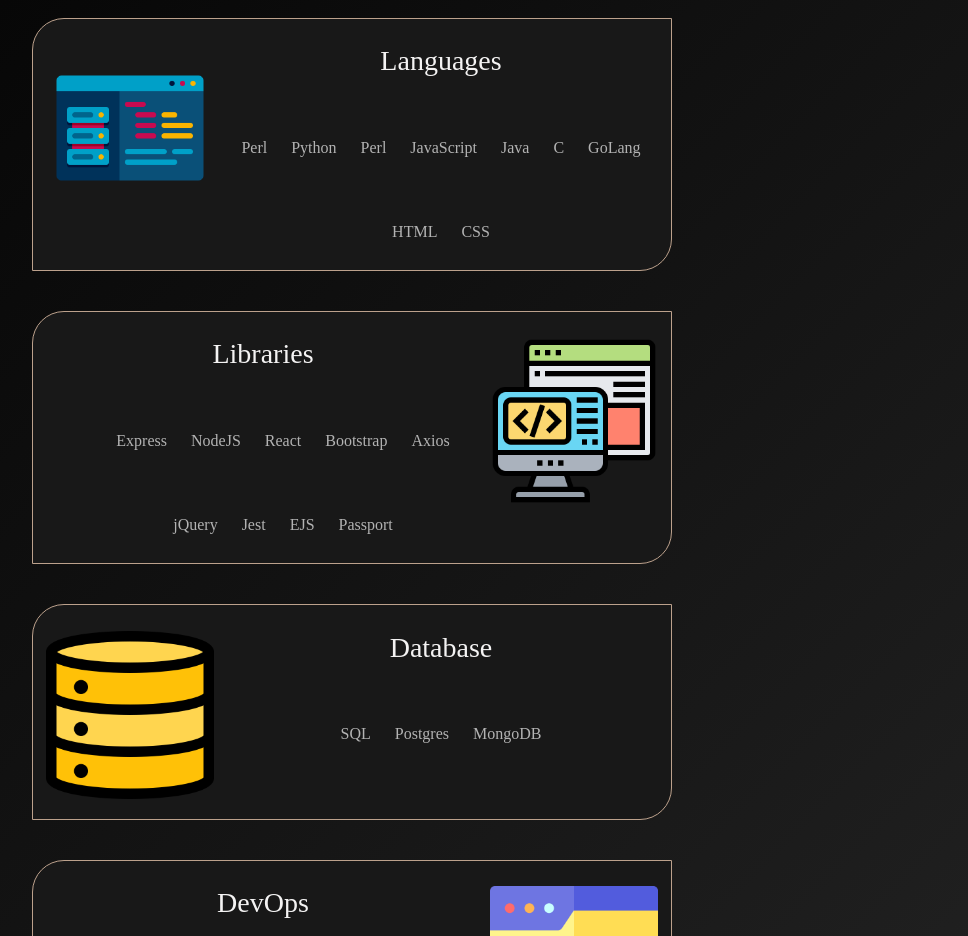
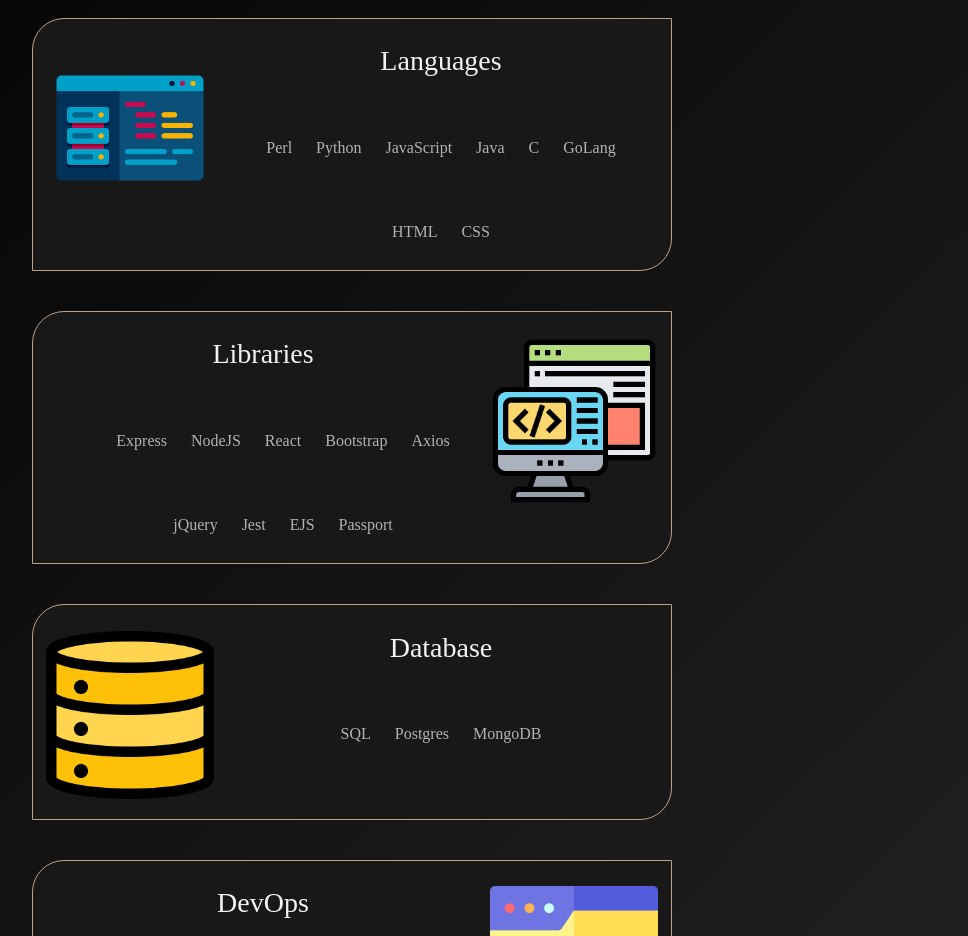
Before and after one commit to naveen1994rai/naveen1994rai.github.io, a plain HTML site: page index.html in a window 1280 px wide. Shown: the part 2040-2976 px from the top of the page, without its empty margins (288-1256 px from the left). Drawn offline with nearby package versions, Linux system fonts and the light colour scheme; a web font is replaced by a local one.

Commit message:
Update info.

```diff
--- a/index.html
+++ b/index.html
@@ -103,7 +103,6 @@
             <ul>
               <li>Perl</li>
               <li>Python</li>
-              <li>Perl</li>
               <li>JavaScript</li>
               <li>Java</li>
               <li>C</li>
```
